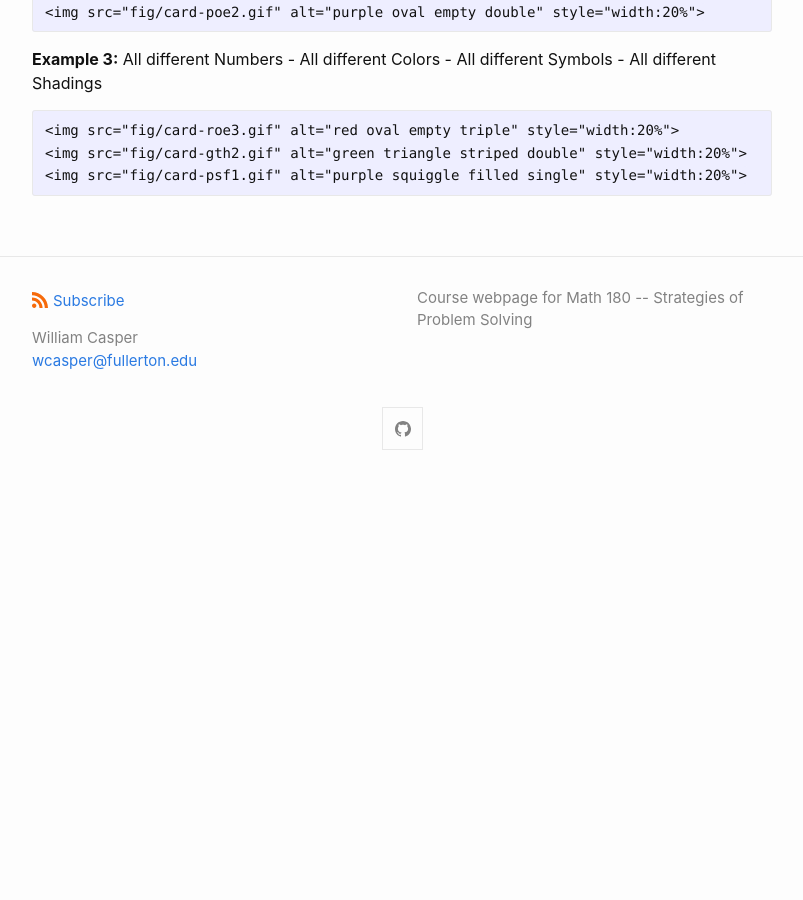
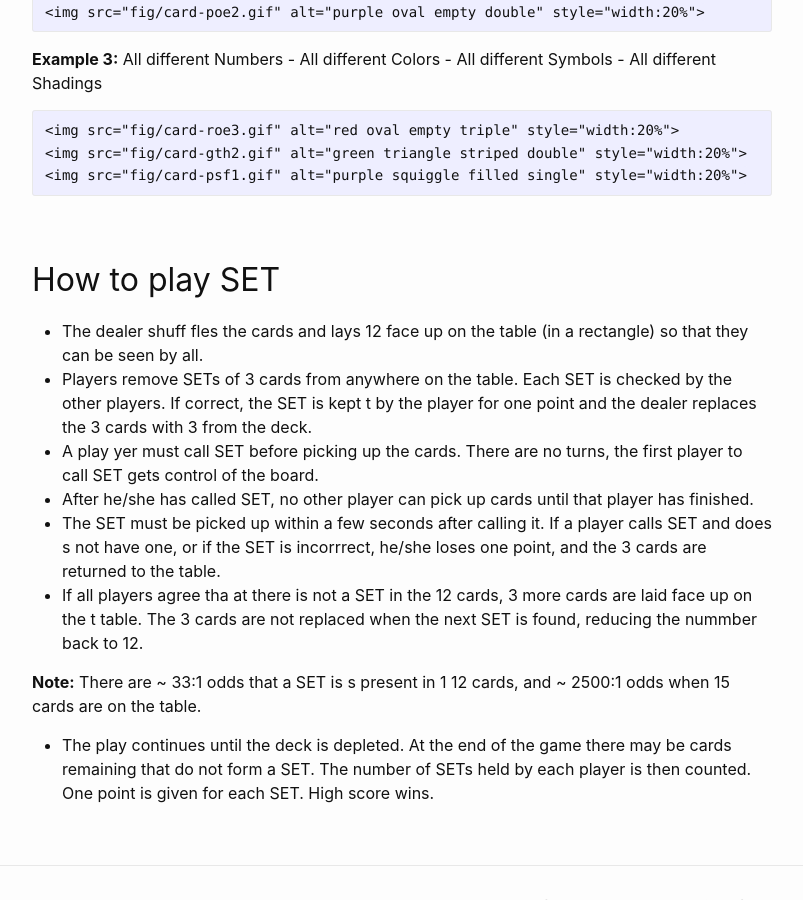
Before and after one commit to wcasper/math180fall2022, a Jekyll site: the page built from _modules/set-game/introduction.md, in a window 1280 px wide and 900 px high, scrolled down 843 px. Shown: the whole window, without its empty margins (238-1041 px from the left). Built offline with Jekyll 4.4.1, drawn with Linux system fonts in a browser that asks for light colours; before the commit the page ends 1328 px from its top, so only the background shows below that.

Commit message:
added how to play

```diff
--- a/_modules/set-game/introduction.md
+++ b/_modules/set-game/introduction.md
@@ -38,3 +38,17 @@ In other words:
     <img src="fig/card-roe3.gif" alt="red oval empty triple" style="width:20%">
     <img src="fig/card-gth2.gif" alt="green triangle striped double" style="width:20%">
     <img src="fig/card-psf1.gif" alt="purple squiggle filled single" style="width:20%">
+
+
+## How to play SET
+
+* The dealer shuff fles the cards and lays 12 face up on the table (in a rectangle) so that they can be seen by all.
+* Players remove SETs of 3 cards from anywhere on the table. Each SET is checked by the other players. If correct, the SET is kept t by the player for one point and the dealer replaces the 3 cards with 3 from the deck.
+* A play yer must call SET before picking up the cards. There are no turns, the first player to call SET gets control of the board.
+* After he/she has called SET, no other player can pick up cards until that player has finished.
+* The SET must be picked up within a few seconds after calling it. If a player calls SET and does s not have one, or if the SET is incorrrect, he/she loses one point, and the 3 cards are returned to the table.
+* If all players agree tha at there is not a SET in the 12 cards, 3 more cards are laid face up on the t table. The 3 cards are not replaced when the next SET is found, reducing the nummber back to 12.
+
+**Note:** There are ~ 33:1 odds that a SET is s present in 1 12  cards, and ~ 2500:1 odds when 15 cards are on the table.
+
+* The play continues until the deck is depleted. At the end of the game there may be cards remaining that do not form a SET. The number of SETs held by each player is then counted.  One point is given for each SET. High score wins.
```
